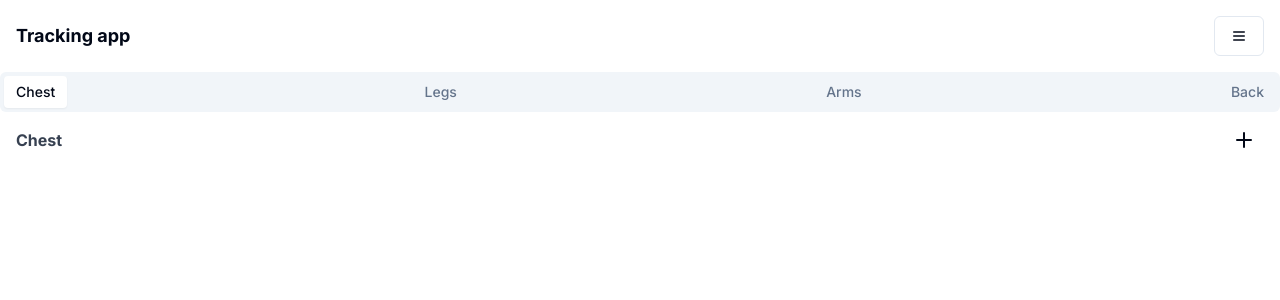
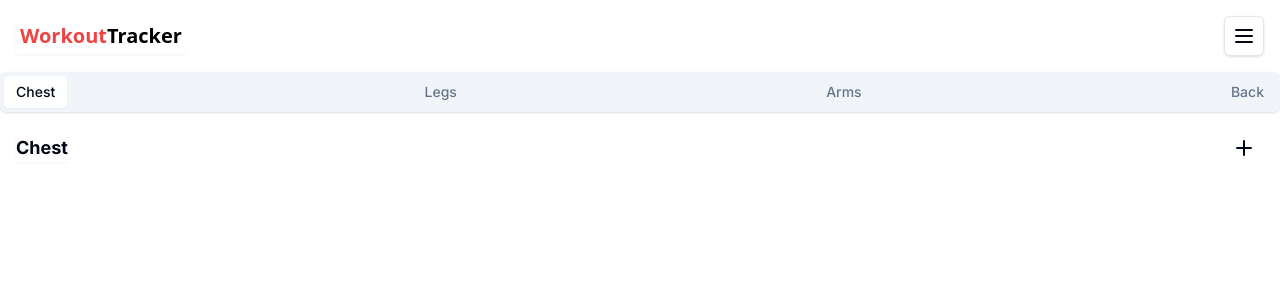
Before and after one commit to Mrcool199/workout-tracker, a Next.js app: page / in a window 1280 px wide. Shown: the top 300 px of the page. Built offline with nearby package versions, Linux system fonts and the light colour scheme.

Commit message:
refactor: changed design

```diff
--- a/src/components/MenuButton.tsx
+++ b/src/components/MenuButton.tsx
@@ -14,18 +14,20 @@ import { MenuIcon } from "lucide-react";
 export function CreateNavBar() {
   return (
     <div className="flex flex-row justify-between items-center m-4">
-      <b className="text-lg">Tracking app</b>
+      <b className="text-xl font-sans shadow-sm p-1 text-red-500">
+        Workout
+        <span className="text-black">Tracker</span>
+      </b>
       <DropdownMenu>
         <DropdownMenuTrigger asChild>
-          <Button variant="outline" className="icon">
-            <MenuIcon className="h-4 w-4" />
+          <Button variant="outline" className="icon shadow w-10 h-10 p-0">
+            <MenuIcon />
           </Button>
         </DropdownMenuTrigger>
         <DropdownMenuContent className="w-56">
           <DropdownMenuLabel>Menu</DropdownMenuLabel>
           <DropdownMenuSeparator />
           <div className="flex flex-col gap-2 m-4">
-            <Button variant="default">Add Exercise</Button>
             <Button variant="destructive">Sign out</Button>
           </div>
         </DropdownMenuContent>
--- a/src/components/NavBar.tsx
+++ b/src/components/NavBar.tsx
@@ -4,7 +4,7 @@ import { WorkoutsSection } from "./WorkoutsSection";
 export function MenubarDemo() {
   return (
     <Tabs defaultValue="chest">
-      <TabsList className="flex flex-row justify-between">
+      <TabsList className="  flex flex-row justify-between shadow mb-4">
         <TabsTrigger value="chest">Chest</TabsTrigger>
         <TabsTrigger value="legs">Legs</TabsTrigger>
         <TabsTrigger value="arms">Arms</TabsTrigger>
--- a/src/components/Popup.tsx
+++ b/src/components/Popup.tsx
@@ -6,7 +6,6 @@ import {
   PopoverContent,
   PopoverTrigger,
 } from "@/components/ui/popover";
-import { Textarea } from "./ui/textarea";
 
 export function PopUp({
   label,
--- a/src/components/WorkoutDialog.tsx
+++ b/src/components/WorkoutDialog.tsx
@@ -38,7 +38,6 @@ export function WorkoutDialog({
   const [localValue, setLocalValue] = useState(value);
   const [isOpen, setIsOpen] = useState(false);
 
-  // Update localLabel and localValue when props change
   useEffect(() => {
     setLocalLabel(label);
     setLocalValue(value);
@@ -61,7 +60,7 @@ export function WorkoutDialog({
         <DialogTrigger asChild>
           <Button
             variant="secondary"
-            className="w-full justify-between border-b-2"
+            className="justify-between border-b-2 mx-2"
           >
             <span>{localLabel}</span>
             <Edit3Icon />
--- a/src/components/WorkoutsSection.tsx
+++ b/src/components/WorkoutsSection.tsx
@@ -33,7 +33,7 @@ export function WorkoutsSection({ heading }: { heading: string }) {
   return (
     <div className="flex flex-col justify-between gap-2">
       <div className="flex flex-row justify-between items-center mx-4">
-        <b className="text-gray-700">{heading}</b>
+        <b className="text-lg shadow-sm">{heading}</b>
         <Button onClick={addWorkout} variant="ghost" size="icon">
           <Plus className="h-6 w-6" />
         </Button>
```
